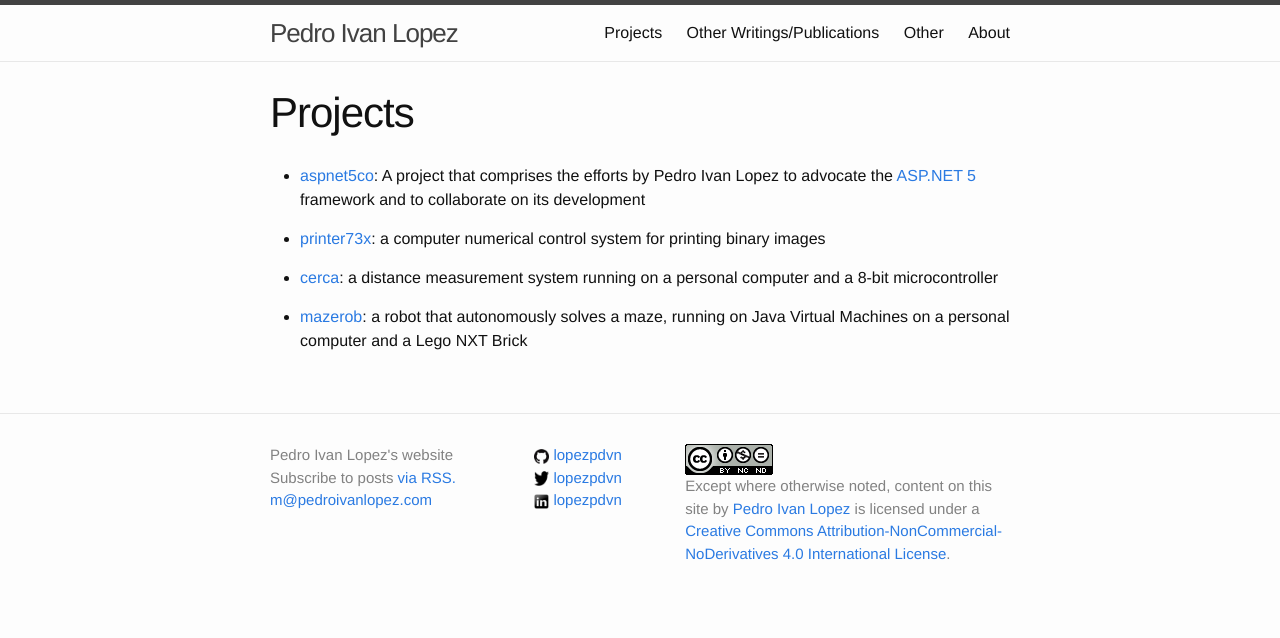
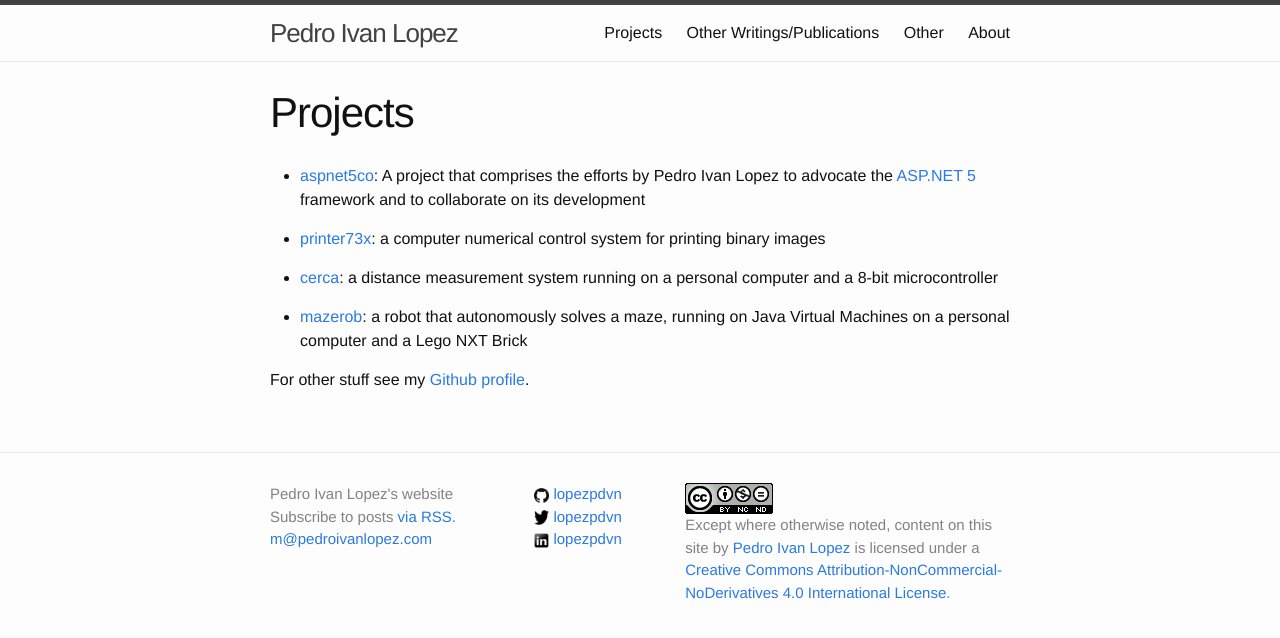
Before and after one commit to lopezpdvn/lopezpdvn.github.io, a Jekyll site: the page built from pages/projects.md, in a window 1280 px wide. Shown: the top 638 px of the page. Built offline with Jekyll 4.4.1, drawn with Linux system fonts in a browser that asks for light colours.

Commit message:
Added github profile to projects page

```diff
--- a/pages/projects.md
+++ b/pages/projects.md
@@ -17,3 +17,6 @@ permalink: /projects/
 - [mazerob]({{ site.baseurl }}/mazerob): a robot that autonomously solves a
   maze, running on Java Virtual Machines on a personal computer and a Lego NXT
   Brick
+
+For other stuff see my
+[Github profile](https://github.com/{{ github_username }}).
```
